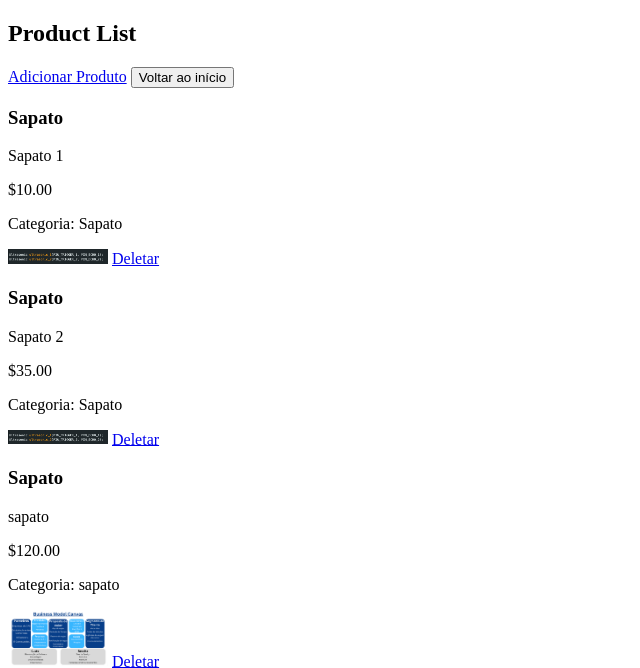
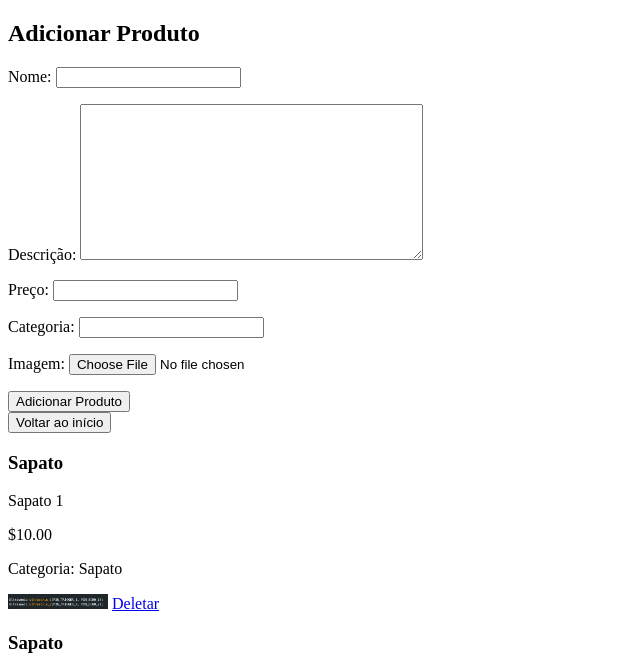
Before and after one commit to Felipe-Filgueiras/2024.1_SemGrupo_Projeto_Mall_Delivery, a Django app: template ProjetoDjango/myproject/accounts/templates/products/product_list.html in a window 1280 px wide. Shown: the top 668 px of the page, without its empty margins (0-640 px from the left). Run offline with Django 5.2, Linux system fonts and the light colour scheme; the template is opened without the code that fills it: values that come from a table or form of the project are taken from there, others are empty; data comes from the database, SQL or seed files in the repository; both versions use the stored data as it was after the commit.

Commit message:
modificação no product_list.html
Modificação no producut_list,html e forms respectivo views.py classe product_list.

```diff
--- a/ProjetoDjango/myproject/accounts/templates/products/product_list.html
+++ b/ProjetoDjango/myproject/accounts/templates/products/product_list.html
@@ -1,9 +1,13 @@
 {% extends "base_generic.html" %}
 
 {% block content %}
-<h2>Product List</h2>
 <div>
-  <a href="{% url 'product_add' %}">Adicionar Produto</a>
+    <h2>Adicionar Produto</h2>
+    <form method="post" enctype="multipart/form-data">
+      {% csrf_token %}
+      {{ form.as_p }}
+      <button type="submit">Adicionar Produto</button>
+    </form>
   <a href="{% url 'landing_page' %}"><button>Voltar ao início</button></a>
     {% for product in products %}
     <div>
--- a/ProjetoDjango/myproject/products/forms.py
+++ b/ProjetoDjango/myproject/products/forms.py
@@ -7,7 +7,7 @@ class ProductForm(forms.ModelForm):
         model = Product
         fields = ['name', 'description', 'price', 'category', 'image']
         labels = {
-            'name': 'Nome',  # Change these as per your language or preference
+            'name': 'Nome',
             'description': 'Descrição',
             'price': 'Preço',
             'category': 'Categoria',
```
Also changed, not shown: ProjetoDjango/myproject/products/views.py (+8 -3 lines), ProjetoDjango/myproject/db.sqlite3, ProjetoDjango/myproject/media/products/Screenshot_2024-05-29_at_08.53.01.png (added), ProjetoDjango/myproject/media/products/Screenshot_2024-06-13_at_21.32.00.png (added), ProjetoDjango/myproject/media/products/Screenshot_2024-06-13_at_21.40.04.png (added).
